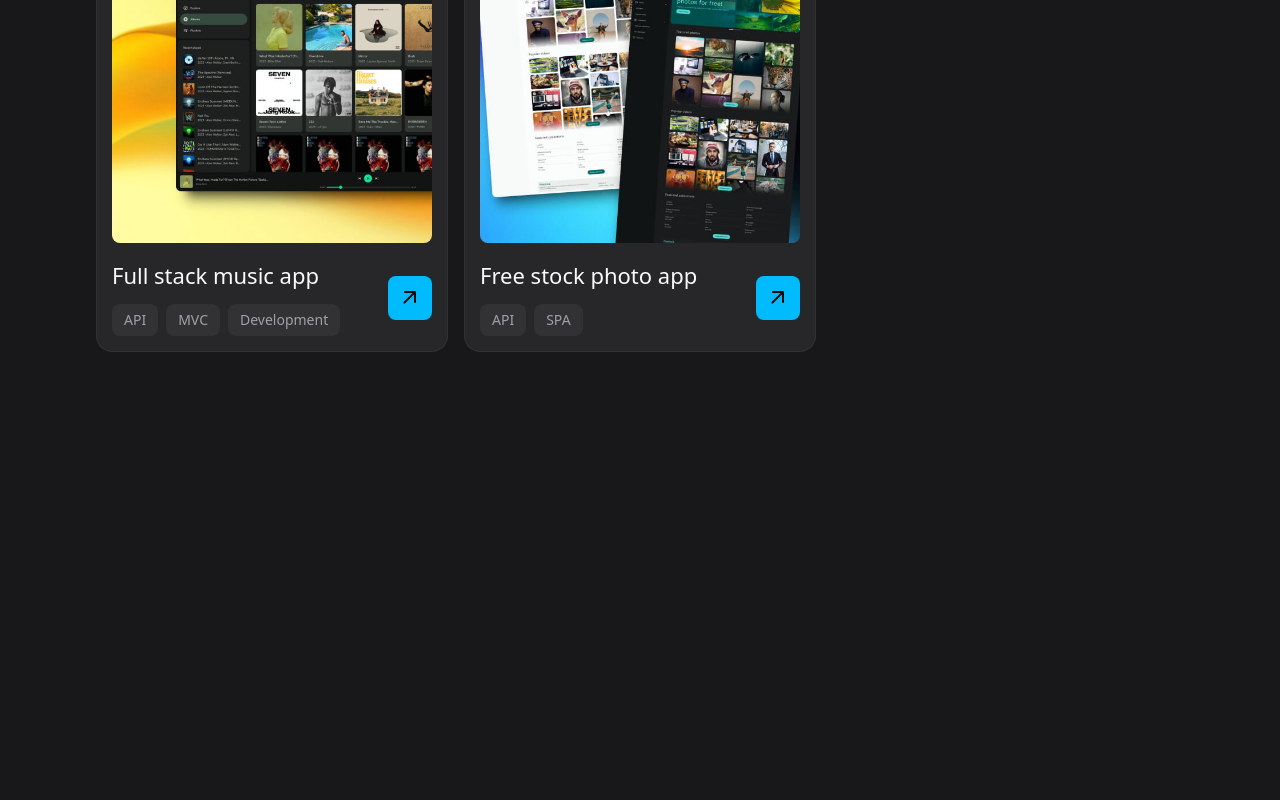
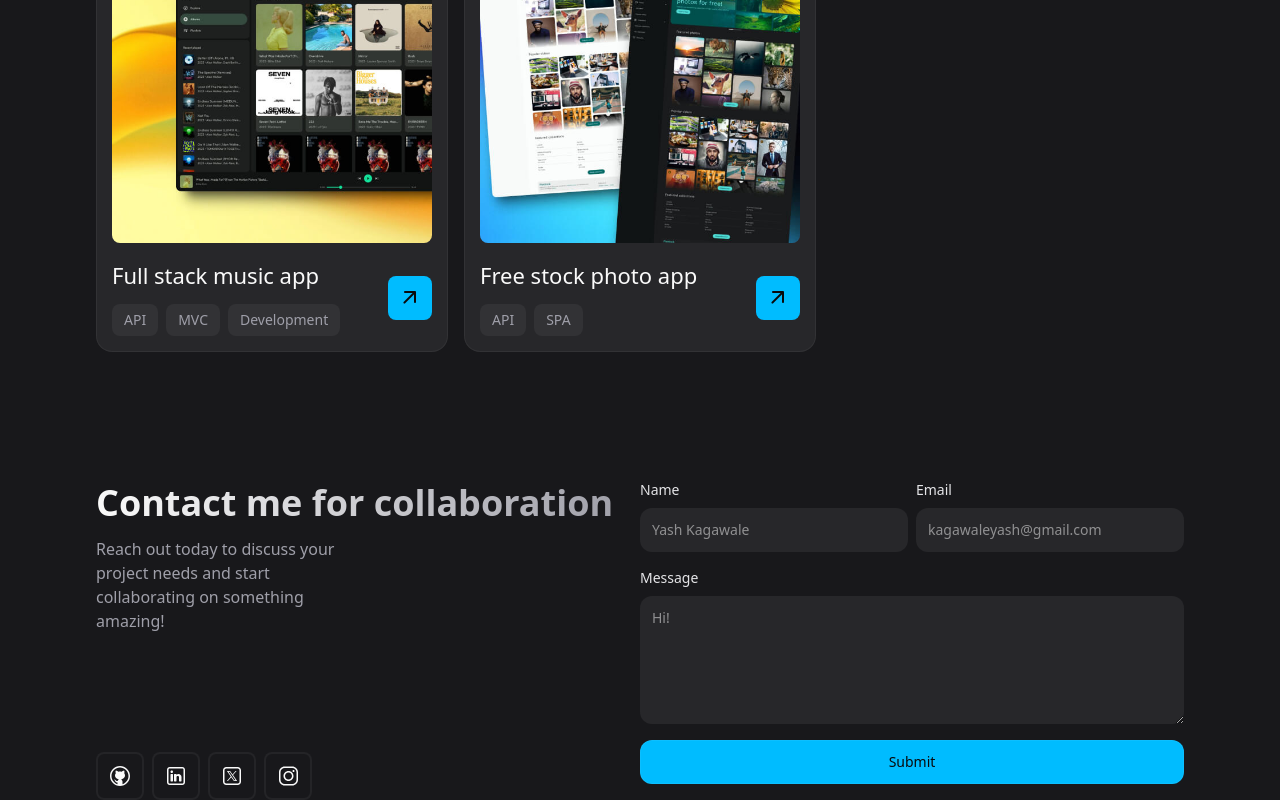
Before and after one commit to yashkagawale/Portfolio, a React (Vite) app: page / in a window 1280 px wide. Shown: the part 1914-2714 px from the top of the page. Before the commit the page ends 2266 px from the top, so only its background shows below. Built offline with nearby package versions, Linux system fonts and the light colour scheme.

Commit message:
Added Contact Section

```diff
--- a/src/App.jsx
+++ b/src/App.jsx
@@ -11,7 +11,8 @@
 import About from "./components/About";
 import Skills from "./components/Skills";
 import Work from "./components/Work";
-import Review from "./components/Review";
+// import Review from "./components/Review";
+import Contact from "./components/Contact";
 
 
 const App = () => {
@@ -24,6 +25,7 @@
                 <Skills />
                 <Work />
                 {/* <Review /> */}
+                <Contact />
             </main>
         </div>
     )
--- /dev/null
+++ b/src/components/Contact.jsx
@@ -0,0 +1,169 @@
+/**
+ * @copyright 2025 yashkagawale
+ * @license Apache-2.0
+ */
+
+/**
+ * Node modules
+ */
+import React from 'react'
+
+
+const socialLinks = [
+  {
+    href: 'https://www.github.com/codewithsadee-org',
+    icon: <svg width="24" height="24" viewBox="0 0 24 24" fill="none" xmlns="http://www.w3.org/2000/svg">
+      <path d="M12 2C6.48603 2 2 6.48604 2 12C2 17.514 6.48603 22 12 22C17.514 22 22 17.514 22 12C22 6.48604 17.514 2 12 2ZM12 3.5C16.7033 3.5 20.5 7.2967 20.5 12C20.5 15.8327 17.9785 19.0613 14.5 20.126V17.5684C14.5 16.6133 13.9497 15.7943 13.1543 15.3867C13.9276 15.2388 14.6457 14.9454 15.249 14.5309C15.8522 14.1165 16.3232 13.5929 16.6228 13.0037C16.9224 12.4145 17.0421 11.7765 16.9718 11.1429C16.9015 10.5093 16.6434 9.89818 16.2188 9.36035C16.4405 8.67771 16.6883 7.48034 16.0996 6.53809C14.9647 6.53809 14.2323 7.31604 13.8828 7.7998C13.2853 7.60352 12.6459 7.5017 12 7.5C11.3537 7.50057 10.7136 7.60139 10.1152 7.79688C9.76487 7.31289 9.03311 6.53809 7.90039 6.53809C7.22486 7.61941 7.64246 8.78228 7.86621 9.25684C7.41288 9.79235 7.12862 10.4078 7.03781 11.0505C6.94699 11.6931 7.05233 12.3438 7.34478 12.9468C7.63723 13.5498 8.10809 14.087 8.71698 14.5124C9.32587 14.9379 10.0546 15.2389 10.8408 15.3896C10.1877 15.7262 9.69864 16.337 9.54883 17.0781H8.8916C8.2431 17.0781 7.99112 16.8146 7.64062 16.3701C7.29463 15.9256 6.92259 15.6269 6.47559 15.5029C6.23459 15.4774 6.07223 15.6607 6.28223 15.8232C6.99173 16.3062 7.0407 17.0968 7.3252 17.6143C7.5842 18.0803 8.11484 18.5 8.71484 18.5H9.5V20.126C6.02153 19.0613 3.5 15.8327 3.5 12C3.5 7.2967 7.29669 3.5 12 3.5Z" fill="currentColor" />
+    </svg>,
+    alt: 'GitHub'
+  },
+  {
+    href: 'https://www.linkedin.com/in/codewithsadee',
+    icon: <svg width="24" height="24" viewBox="0 0 24 24" fill="none" xmlns="http://www.w3.org/2000/svg">
+      <path d="M5.75 3C4.24011 3 3 4.24011 3 5.75V18.25C3 19.7599 4.24011 21 5.75 21H18.25C19.7599 21 21 19.7599 21 18.25V5.75C21 4.24011 19.7599 3 18.25 3H5.75ZM5.75 4.5H18.25C18.9491 4.5 19.5 5.05089 19.5 5.75V18.25C19.5 18.9491 18.9491 19.5 18.25 19.5H5.75C5.05089 19.5 4.5 18.9491 4.5 18.25V5.75C4.5 5.05089 5.05089 4.5 5.75 4.5ZM7.75 6.5C7.41848 6.5 7.10054 6.6317 6.86612 6.86612C6.6317 7.10054 6.5 7.41848 6.5 7.75C6.5 8.08152 6.6317 8.39946 6.86612 8.63388C7.10054 8.8683 7.41848 9 7.75 9C8.08152 9 8.39946 8.8683 8.63388 8.63388C8.8683 8.39946 9 8.08152 9 7.75C9 7.41848 8.8683 7.10054 8.63388 6.86612C8.39946 6.6317 8.08152 6.5 7.75 6.5ZM7 10C6.7235 10 6.5 10.2235 6.5 10.5V17C6.5 17.2765 6.7235 17.5 7 17.5H8.5C8.7765 17.5 9 17.2765 9 17V10.5C9 10.2235 8.7765 10 8.5 10H7ZM10.5 10C10.2235 10 10 10.2235 10 10.5V17C10 17.2765 10.2235 17.5 10.5 17.5H12C12.2765 17.5 12.5 17.2765 12.5 17V13.25C12.5 12.5605 13.0605 12 13.75 12C14.4395 12 15 12.5605 15 13.25V17C15 17.2765 15.2235 17.5 15.5 17.5H17C17.2765 17.5 17.5 17.2765 17.5 17V13C17.5 11.3455 16.1545 10 14.5 10C13.731 10 13.0315 10.293 12.5 10.7705V10.5C12.5 10.2235 12.2765 10 12 10H10.5Z" fill="currentColor" />
+    </svg>,
+    alt: 'LinkedIn'
+  },
+  {
+    href: 'https://x.com/codewithsadee_',
+    icon: <svg width="24" height="24" viewBox="0 0 24 24" fill="none" xmlns="http://www.w3.org/2000/svg">
+      <path d="M6.25 3C4.46403 3 3 4.46403 3 6.25V17.75C3 19.536 4.46403 21 6.25 21H17.75C19.536 21 21 19.536 21 17.75V6.25C21 4.46403 19.536 3 17.75 3H6.25ZM6.25 4.5H17.75C18.725 4.5 19.5 5.27497 19.5 6.25V17.75C19.5 18.725 18.725 19.5 17.75 19.5H6.25C5.27497 19.5 4.5 18.725 4.5 17.75V6.25C4.5 5.27497 5.27497 4.5 6.25 4.5ZM6.91406 7L10.7822 12.5283L6.91113 17H7.93262L11.2344 13.1758L13.9102 17H17.1289L13.0127 11.1172L16.5684 7H15.5684L12.5615 10.4717L10.1328 7H6.91406ZM8.46777 7.84766H9.74902L15.5752 16.1523H14.2939L8.46777 7.84766Z" fill="currentColor" />
+    </svg>,
+    alt: 'Twitter X'
+  },
+  {
+    href: 'https://www.instagram.com/codewithsadee',
+    icon: <svg width="25" height="24" viewBox="0 0 25 24" fill="none" xmlns="http://www.w3.org/2000/svg">
+      <path d="M8.75 2.5C5.58319 2.5 3 5.08319 3 8.25V15.75C3 18.9164 5.5831 21.5 8.75 21.5H16.25C19.4165 21.5 22 18.9165 22 15.75V8.25C22 5.0831 19.4164 2.5 16.25 2.5H8.75ZM8.75 4H16.25C18.6056 4 20.5 5.8939 20.5 8.25V15.75C20.5 18.1055 18.6055 20 16.25 20H8.75C6.3939 20 4.5 18.1056 4.5 15.75V8.25C4.5 5.89381 6.39381 4 8.75 4ZM17.5 6C16.9475 6 16.5 6.4475 16.5 7C16.5 7.5525 16.9475 8 17.5 8C18.0525 8 18.5 7.5525 18.5 7C18.5 6.4475 18.0525 6 17.5 6ZM12.5 7C9.74759 7 7.5 9.24759 7.5 12C7.5 14.7524 9.74759 17 12.5 17C15.2524 17 17.5 14.7524 17.5 12C17.5 9.24759 15.2524 7 12.5 7ZM12.5 8.5C14.4416 8.5 16 10.0584 16 12C16 13.9416 14.4416 15.5 12.5 15.5C10.5584 15.5 9 13.9416 9 12C9 10.0584 10.5584 8.5 12.5 8.5Z" fill="currentColor" />
+    </svg>,
+    alt: 'Instagram'
+  },
+];
+
+const Contact = () => {
+
+    const [result, setResult] = React.useState("");
+
+    const onSubmit = async (event) => {
+        event.preventDefault();
+        setResult("Sending...");
+        const formData = new FormData(event.target);
+        formData.append("access_key", "fb5bff38-c6d5-418a-8cbb-215c6e769c55");
+
+        try {
+        const response = await fetch("https://api.web3forms.com/submit", {
+            method: "POST",
+            body: formData,
+        });
+
+        const data = await response.json();
+
+        if (data.success) {
+            setResult("Form Submitted Successfully ✅");
+            event.target.reset();
+        } else {
+            console.error("Error", data);
+            setResult(data.message);
+        }
+        } catch (error) {
+        console.error("Submission error:", error);
+        setResult("Something went wrong. Try again later.");
+        }
+    };
+
+  return (
+    <section id="contact" className="section">
+        <div className="container lg:grid lg:grid-cols-2 lg:items-stretch">
+
+            <div className="mb-12 lg:mb-0 lg:flex lg:flex-col lg:justify-between">
+                <h2 className="headline-2 lg:max-w-[12ch]">
+                    Contact me for collaboration
+                </h2>
+
+                <p className="text-zinc-400 mt-3 mb-8 max-w-[50ch] lg:max-w-[30ch]">
+                    Reach out today to discuss your project needs and start collaborating on something amazing!
+                </p>
+
+                <div className="flex items-center gap-2 mt-auto ">
+                    {socialLinks.map(({ href, icon, alt }, key) =>(
+                        <a
+                        key={key}
+                        href={href}
+                        target="_blank"
+                        rel="noopener noreferrer"
+                        className="w-12 h-12 grid place-items-center ring-inset ring-2 ring-zinc-50/5 rounded-lg transition-[background-color, color] hover:bg-zinc-50 hover:text-zinc-950 active:bg-zinc-50/80">
+                            {icon}
+                        </a>
+                    ))}
+                </div>
+            </div>
+            <form
+                // action="https://getform.io/f/bronjewa"
+                onSubmit={onSubmit}
+                method="POST"
+                className="xl:pi-10 2xl:pl-20">
+
+                <div className="md:grid md:items-center md:grid-cols-2 md:gap-2">
+                    <div className="mb-4">
+                        <label
+                        htmlFor="name"
+                        className="label">
+                            Name
+                        </label>
+                        <input
+                        type="text"
+                        name="name"
+                        id="name"
+                        autoComplete="name"
+                        required
+                        placeholder="Yash Kagawale"
+                        className="text-field" />
+                    </div>
+
+                    <div className="mb-4">
+                        <label
+                        htmlFor="email"
+                        className="label">
+                            Email
+                        </label>
+                        <input
+                        type="email"
+                        name="email"
+                        id="email"
+                        autoComplete="email"
+                        required
+                        placeholder="kagawaleyash@gmail.com"
+                        className="text-field" />
+                    </div>
+                </div>
+
+                <div className="mb-4">
+                    <label
+                    htmlFor="message"
+                    className="label">
+                        Message
+                    </label>
+
+                    <textarea
+                    name="message"
+                    id="message"
+                    required
+                    placeholder="Hi!"
+                    className="text-field resize-y min-h-32 max-h-80">
+                    </textarea>
+                </div>
+
+                <button
+                type="submit"
+                className="btn btn-primary  w-full justify-center">
+                    Submit
+                </button>
+
+                <span className='block mt-4 text-sm text-zinc-400'>{result}</span>
+            </form>
+        </div>
+    </section>
+  )
+}
+
+export default Contact;
--- a/src/index.css
+++ b/src/index.css
@@ -108,7 +108,7 @@
 /* Button */
 
 .btn {
-  @apply max-w-max h-9 flex items-center gap-2 px-4 rounded-xl font-medium text-sm ring-1 ring-zinc-50/5 ring-inset transition-all;
+  @apply max-w-full h-9 flex items-center gap-2 px-4 rounded-xl font-medium text-sm ring-1 ring-zinc-50/5 ring-inset transition-all;
 }
 
 .btn-secondary {
@@ -134,3 +134,20 @@
 .btn-outline {
   @apply h-11 bg-zinc-800 hover:bg-zinc-700 active:bg-zinc-800
 }
+
+
+/* Text field */
+
+.label {
+  @apply block text-zinc-200 text-sm font-normal mb-2;
+}
+
+.text-field {
+  @apply block outline-none w-full px-3 py-3 text-sm bg-zinc-800
+  rounded-xl ring-1 ring-inset ring-transparent transition-shadow
+  hover:ring-zinc-50/5 focus:ring-sky-400 focus:ring-2
+}
+
+.text-field ::placeholder {
+  @apply text-zinc-400
+}
```
